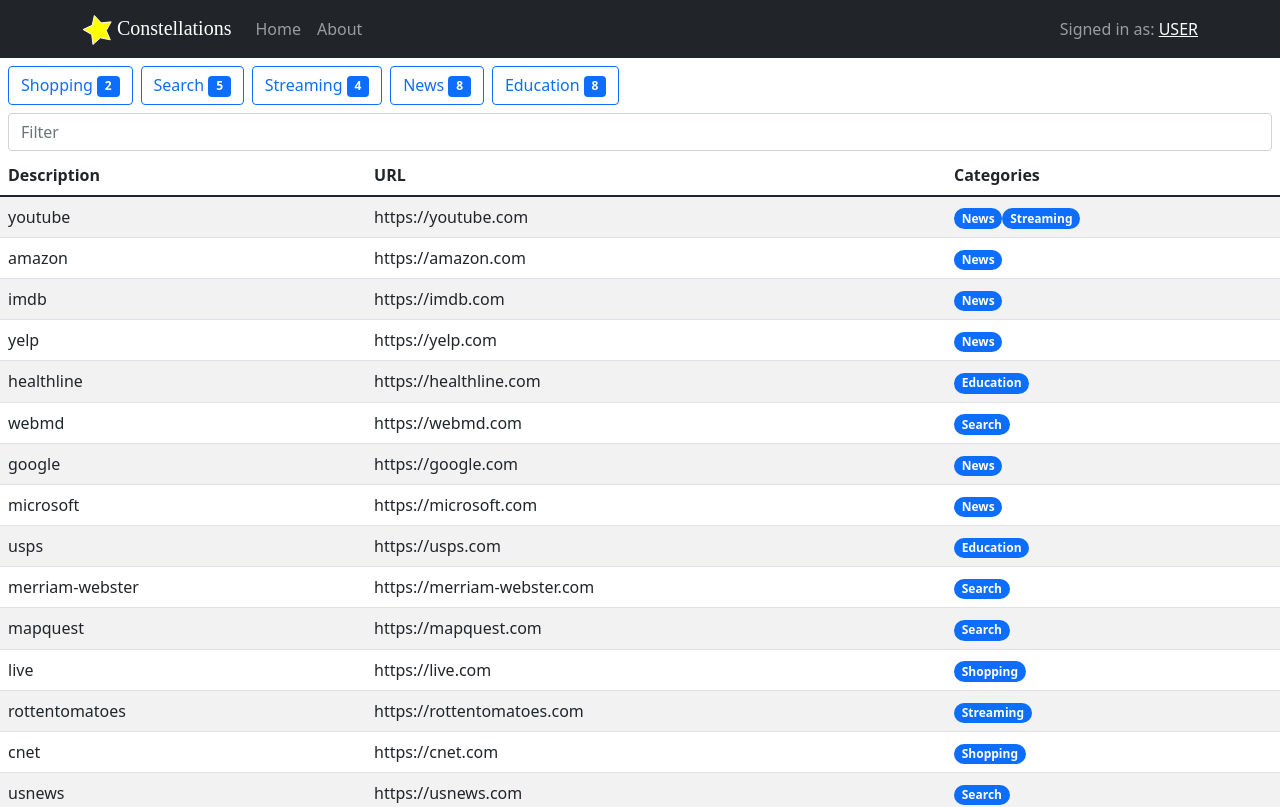
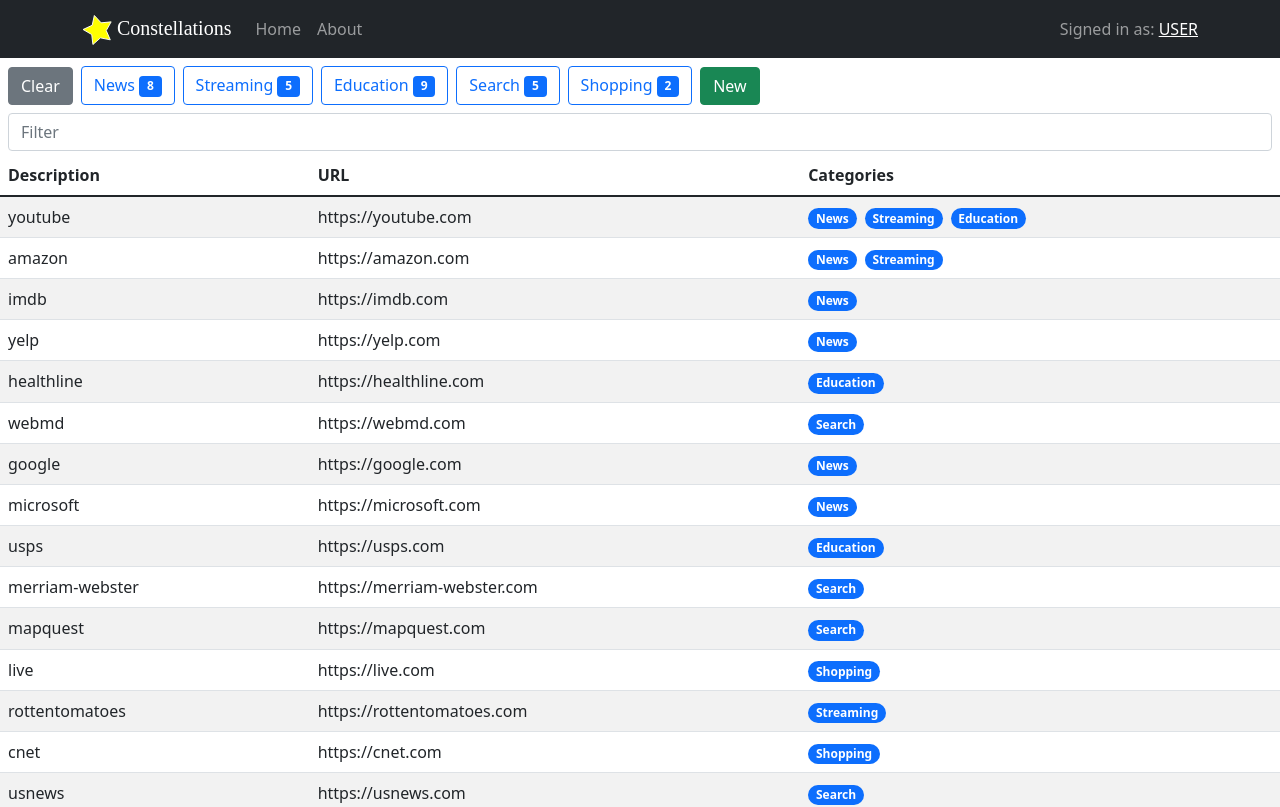
Before and after one commit to Sife-ops/constellations-rc1, a React (Vite) app in the folder frontend-vite-react-ts/: page / in a window 1280 px wide. Shown: the top 807 px of the page. Built offline with nearby package versions, Linux system fonts and the light colour scheme; a web font is replaced by a local one.

Commit message:
filter algorithm

```diff
--- a/frontend-vite-react-ts/src/components/home.tsx
+++ b/frontend-vite-react-ts/src/components/home.tsx
@@ -1,5 +1,13 @@
 import React from "react";
-import { Badge, Form, FormControl, Table, ToggleButton } from "react-bootstrap";
+import {
+  Badge,
+  Button,
+  Form,
+  FormControl,
+  Table,
+  ToggleButton,
+} from "react-bootstrap";
+
 import { Bookmark, Category } from "../utility/types";
 
 export const Home: React.FC<{ bookmarks: Bookmark[] }> = ({ bookmarks }) => {
@@ -11,50 +19,93 @@
   );
 
   const selectedCategories = categories.filter((e) => e.selected);
-  const filteredBookmarks =
-    selectedCategories.length < 1
-      ? bookmarks
-      : bookmarks.reduce((previous: Bookmark[], current: Bookmark) => {
+  if (selectedCategories.length > 0) {
+    bookmarks = bookmarks.reduce((previous: Bookmark[], current: Bookmark) => {
+      if (selectedCategories.length < 2) {
         for (let i = 0; i < current.categories.length; i++) {
-            for (let j = 0; j < selectedCategories.length; j++) {
-              if (selectedCategories[j].id === current.categories[i].id) {
+          if (current.categories[i].id === selectedCategories[0].id) {
             return [...previous, current];
           }
         }
+        return previous;
       }
+
+      let matched = 0;
+      for (let i1 = 0; i1 < current.categories.length; i1++) {
+        for (let i2 = 0; i2 < selectedCategories.length; i2++) {
+          if (selectedCategories[i2].id === current.categories[i1].id) {
+            matched++;
+          }
+        }
+      }
+
+      if (matched === selectedCategories.length) {
+        return [...previous, current];
+      }
+
       return previous;
     }, []);
+  }
 
-  const categoryButtons = categories.map((e) => (
-    <ToggleButton
+  const categoryClearButton = (
+    <Button
       className="mb-2 mx-1"
-      key={e.id}
-      type="checkbox"
-      value="1"
-      variant="outline-primary"
-      checked={e.selected}
+      variant="secondary"
       onClick={() => {
         setCategories(
-          categories.map((f) => {
-            if (f.id === e.id) {
+          categories.map((e) => {
             return {
-                ...f,
-                selected: !f.selected,
+              ...e,
+              selected: false,
             };
-            }
-            return f;
           })
         );
       }}
     >
-      {e.name} <Badge>{e.count}</Badge>
+      Clear
+    </Button>
+  );
+
+  const categoryButtons = categories.map((e1) => (
+    <ToggleButton
+      className="mb-2 mx-1"
+      key={e1.id}
+      type="checkbox"
+      value="1"
+      variant="outline-primary"
+      checked={e1.selected}
+      onClick={() => {
+        setCategories(
+          categories.map((e2) => {
+            if (e2.id === e1.id) {
+              return {
+                ...e2,
+                selected: !e2.selected,
+              };
+            }
+            return e2;
+          })
+        );
+      }}
+    >
+      {e1.name} <Badge>{e1.count}</Badge>
     </ToggleButton>
   ));
 
+  const categoryAddButton = (
+    <Button className="mb-2 mx-1" variant="success">
+      New
+    </Button>
+  );
+
   return (
     <div>
-      <div className="mt-2 mx-1">{categoryButtons}</div>
-      <Filter bookmarks={filteredBookmarks} />
+      <div className="mt-2 mx-1">
+        {categoryClearButton}
+        {categoryButtons}
+        {categoryAddButton}
+      </div>
+      <Filter bookmarks={bookmarks} />
     </div>
   );
 };
@@ -80,9 +131,7 @@
             setFilter(e.target.value);
           }}
         />
-        {/* <Button className="mx-1">Search</Button> */}
       </Form>
-
       <FilterTable bookmarks={filtered} />
     </div>
   );
@@ -95,7 +144,7 @@
       <td>{e.url}</td>
       <td>
         {e.categories.map((e) => (
-          <Badge key={e.id} pill bg="primary">
+          <Badge bg="primary" className="me-2" key={e.id} pill>
             {e.name}
           </Badge>
         ))}
@@ -123,17 +172,23 @@
       return [...previous, ...current.categories];
     }, [])
     .reduce((previous: Category[], current: Category) => {
-      // todo: use map
-      const found = previous.find((e) => e.name === current.name);
+      let found = false;
+      const returns = previous.map((e) => {
+        if (e.id === current.id) {
+          found = true;
+          return {
+            ...e,
+            count: e.count ? e.count + 1 : 1,
+          };
+        }
+        return e;
+      });
+
       if (found) {
-        return previous
-          .filter((e) => e.name !== found.name)
-          .concat({
-            ...found,
-            count: found.count ? found.count + 1 : 1,
-          });
+        return returns;
       }
-      return previous.concat({
+
+      return returns.concat({
         ...current,
         count: 1,
       });
--- a/frontend-vite-react-ts/src/mock-data/user.json
+++ b/frontend-vite-react-ts/src/mock-data/user.json
@@ -16,6 +16,10 @@
             {
               "id": "4",
               "name": "Streaming"
+            },
+            {
+              "id": "3",
+              "name": "Education"
             }
           ]
         },
@@ -27,6 +31,10 @@
             {
               "id": "5",
               "name": "News"
+            },
+            {
+              "id": "4",
+              "name": "Streaming"
             }
           ]
         },
```
Lines whose indentation alone changed are shown as unchanged.
